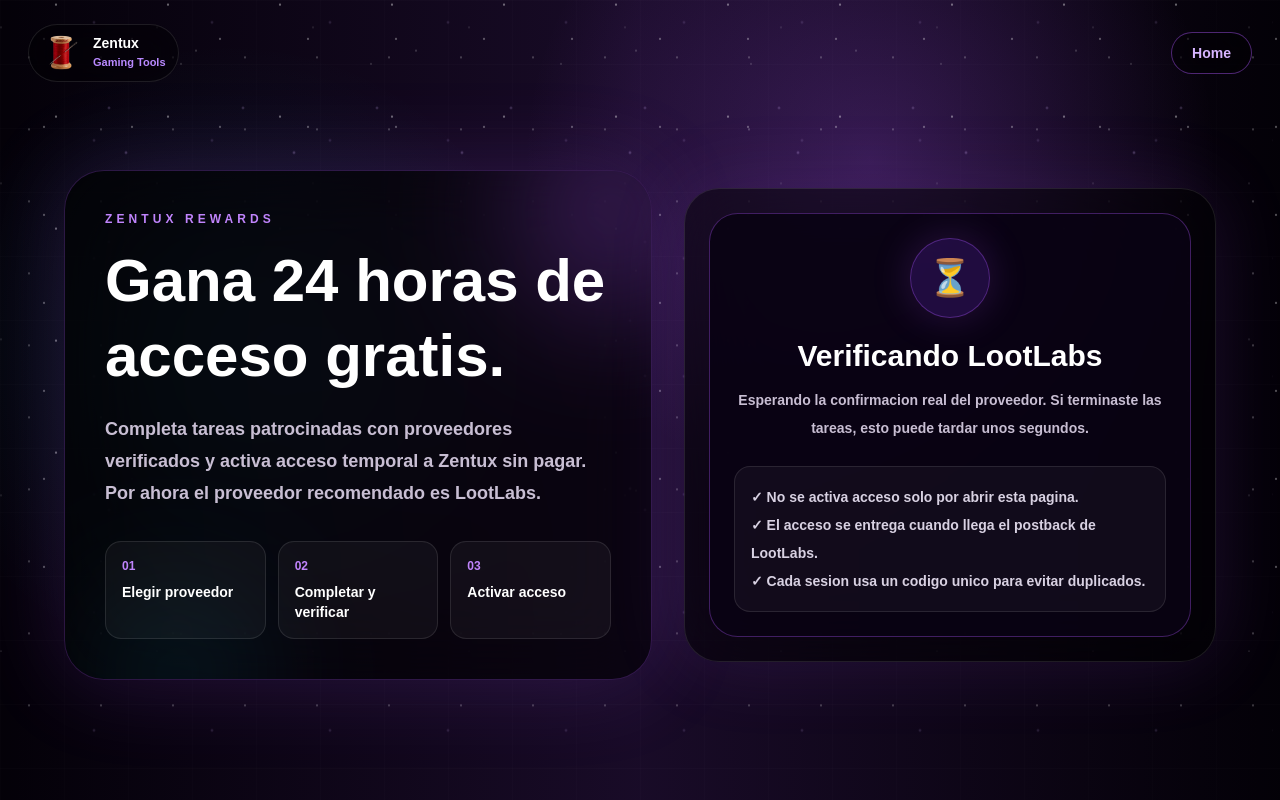
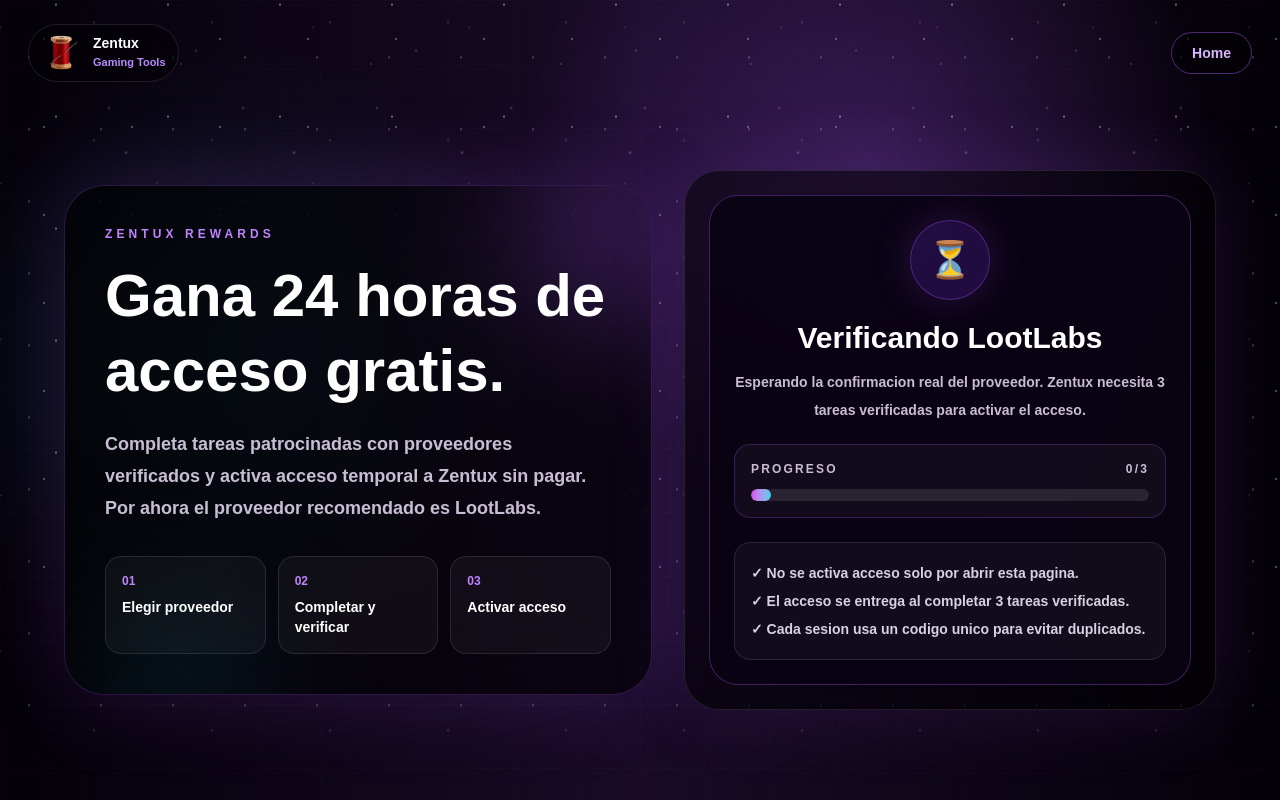
Before and after one commit to CeroCee/zentux-web, a Next.js app: page /rewards/complete in a window 1280 px wide. Built offline with nearby package versions, Linux system fonts and the light colour scheme; no server answers.

Commit message:
fix: show LootLabs reward task progress

```diff
--- a/components/RewardsPanel.tsx
+++ b/components/RewardsPanel.tsx
@@ -18,6 +18,8 @@
   lootLabsUrl?: string;
   status?: "pending" | "completed" | "claimed" | "expired" | "failed";
   rewardHours?: number;
+  requiredTasks?: number;
+  completedTasks?: number;
   expiresAt?: string;
   licenseExpiresAt?: string | null;
   completedAt?: string | null;
@@ -157,7 +159,7 @@
 
     if (step === "success") return <SuccessCard reward={reward} />;
     if (step === "error") return <ErrorCard message={error} />;
-    return <WaitingCard error={error} />;
+    return <WaitingCard error={error} reward={reward} />;
   };
 
   return (
@@ -261,7 +263,10 @@
   );
 }
 
-function WaitingCard({ error }: { error: string }) {
+function WaitingCard({ error, reward }: { error: string; reward: RewardStatus | null }) {
+  const completedTasks = Math.min(reward?.completedTasks || 0, reward?.requiredTasks || 3);
+  const requiredTasks = reward?.requiredTasks || 3;
+
   return (
     <div className="rounded-[1.8rem] border border-[#a855f7]/35 bg-[#090313]/90 p-6 text-center">
       <div className="mx-auto flex h-20 w-20 items-center justify-center rounded-full border border-[#a855f7]/35 bg-[#7c3aed]/20 text-4xl shadow-[0_0_40px_rgba(168,85,247,0.2)]">
@@ -271,11 +276,23 @@
         Verificando LootLabs
       </h2>
       <p className="mx-auto mt-3 max-w-md text-sm font-semibold leading-7 text-[#c8bed3]">
-        Esperando la confirmacion real del proveedor. Si terminaste las tareas, esto puede tardar unos segundos.
+        Esperando la confirmacion real del proveedor. Zentux necesita {requiredTasks} tareas verificadas para activar el acceso.
       </p>
+      <div className="mt-5 rounded-2xl border border-[#a855f7]/25 bg-white/[0.04] p-4">
+        <div className="flex items-center justify-between text-xs font-black uppercase tracking-[0.18em] text-[#c8bed3]">
+          <span>Progreso</span>
+          <span>{completedTasks}/{requiredTasks}</span>
+        </div>
+        <div className="mt-3 h-3 overflow-hidden rounded-full bg-white/10">
+          <div
+            className="h-full rounded-full bg-gradient-to-r from-[#d946ef] to-[#22d3ee] transition-all"
+            style={{ width: `${Math.max(5, (completedTasks / requiredTasks) * 100)}%` }}
+          />
+        </div>
+      </div>
       <div className="mt-6 rounded-2xl border border-white/10 bg-white/[0.04] p-4 text-left text-sm font-bold leading-7 text-[#d8d1e2]">
         <div>✓ No se activa acceso solo por abrir esta pagina.</div>
-        <div>✓ El acceso se entrega cuando llega el postback de LootLabs.</div>
+        <div>✓ El acceso se entrega al completar {requiredTasks} tareas verificadas.</div>
         <div>✓ Cada sesion usa un codigo unico para evitar duplicados.</div>
       </div>
       {error && (
```
